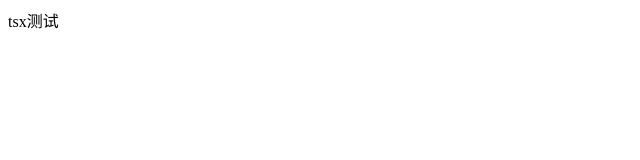
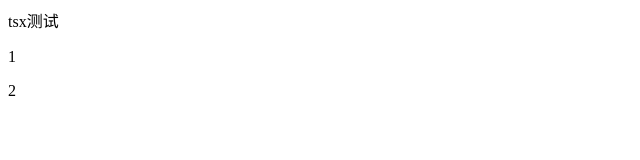
Before and after one commit to iceatlas/learning-vue, a Vue app: page /#/ in a window 1280 px wide. Shown: the top 160 px of the page, without its empty margins (0-640 px from the left). Built offline with nearby package versions, Linux system fonts and the light colour scheme.

Commit message:
feat: tsx测试

```diff
--- a/src/App.vue
+++ b/src/App.vue
@@ -1,19 +1,24 @@
 <template>
   <div id="app">
     <TsxTest />
+    <div v-for="(item, index) in list" :key="index">
+      <component :is="item"/>
+    </div>
   </div>
 </template>
 
 <script lang="ts">
 import { Component, Vue } from 'vue-property-decorator'
-import TsxTest from '@/components/TsxTest'
+import TsxTest, { List } from '@/components/TsxTest'
 
 @Component({
   components: {
     TsxTest,
   },
 })
-export default class Home extends Vue {}
+export default class Home extends Vue {
+  list = List
+}
 </script>
 
 <style lang="scss"></style>
--- a/src/components/TsxTest.tsx
+++ b/src/components/TsxTest.tsx
@@ -2,7 +2,20 @@ import { Component, Vue } from 'vue-property-decorator'
 
 @Component({})
 export default class Test extends Vue {
-  render(){
+  render() {
     return <div>tsx测试</div>
   }
 }
+
+export const List = [
+  {
+    render() {
+      return <p>1</p>
+    },
+  },
+  {
+    render() {
+      return <p>2</p>
+    },
+  },
+]
```
